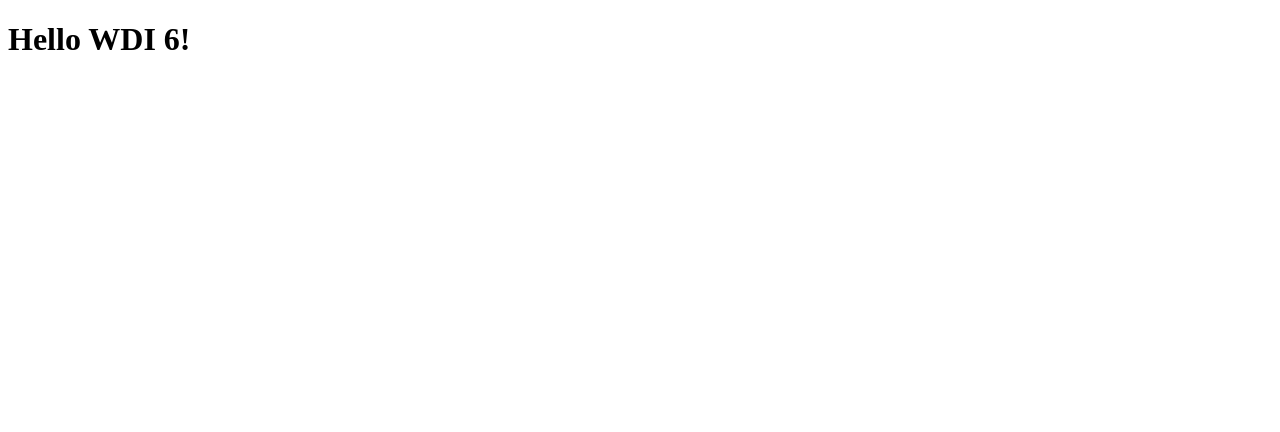
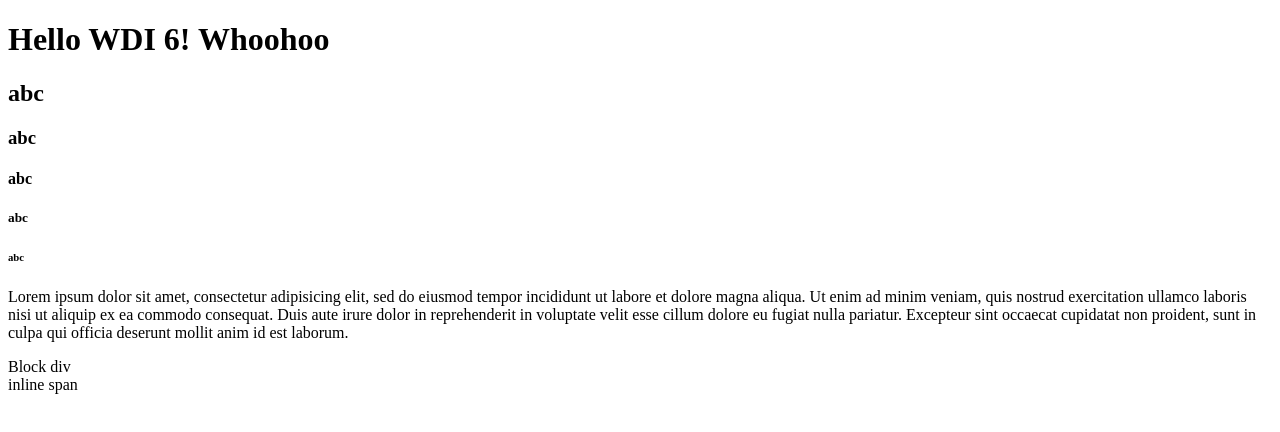
Before and after one commit to kadenphua/git-test, a plain HTML site: page index.html in a window 1280 px wide. Drawn offline with Linux system fonts and the light colour scheme.

Commit message:
Add in heading, paragraph, div and span

```diff
--- a/index.html
+++ b/index.html
@@ -5,7 +5,29 @@
       <title>Hello World</title>
     </head>
     <body>
-      <h1>Hello WDI 6!</h1>
+      <h1>Hello WDI 6! Whoohoo</h1>
+      <h2>abc</h2>
+      <h3>abc</h3>
+      <h4>abc</h4>
+      <h5>abc</h5>
+      <h6>abc</h6>
 
+      <p>
+        Lorem ipsum dolor sit amet, consectetur adipisicing
+        elit, sed do eiusmod tempor incididunt ut labore et
+        dolore magna aliqua. Ut enim ad minim veniam, quis
+        nostrud exercitation ullamco laboris nisi ut aliquip
+        ex ea commodo consequat. Duis aute irure dolor in
+        reprehenderit in voluptate velit esse cillum dolore eu fugiat nulla pariatur. Excepteur sint occaecat cupidatat non proident, sunt in culpa qui officia deserunt mollit anim id est laborum.
+
+      <div class="">
+          Block div
+      </div>
+
+      <span>
+        inline span
+      </span>
+
+      </p>
     </body>
   </html>
```
